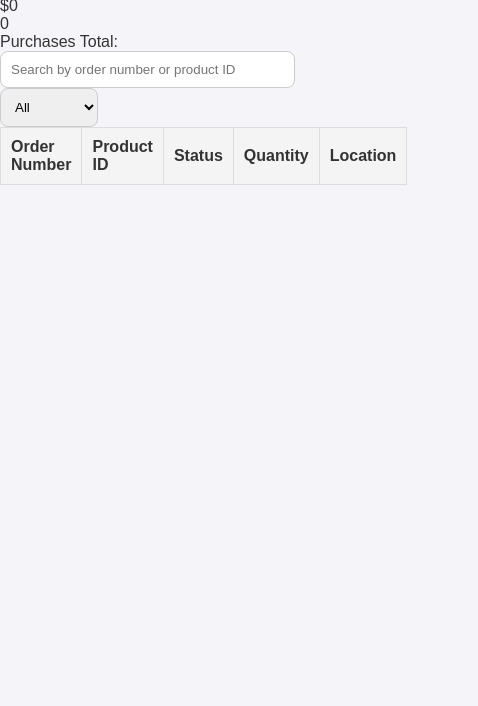
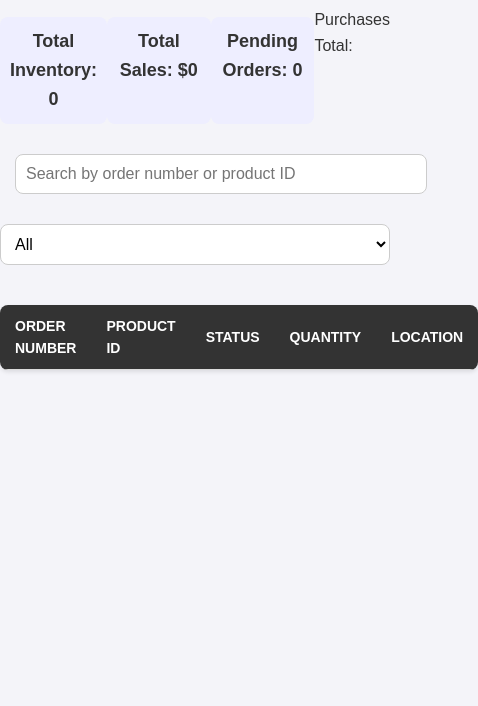
Before and after one commit to niborse/Double-services, a website: page inventory system/dashboard/dashboard 2.html in a window 390 px wide. Shown: the part 138-844 px from the top of the page, 478 px wide, since content can reach past the window. Drawn offline with nearby package versions, Linux system fonts and the light colour scheme.

Commit message:
dashboard 2.css

```diff
--- a/inventory system/dashboard/dashboard 2.css
+++ b/inventory system/dashboard/dashboard 2.css
@@ -5,6 +5,7 @@ body {
     padding: 0;
     background-color: #f4f4f9;
     color: #333;
+    line-height: 1.6;
 }
 
 #dashboard {
@@ -17,65 +18,123 @@ body {
 }
 
 /* Summary Section */
-  #summary {
-    display: flex;
-    justify-content: space-between;
-    margin-bottom: 20px;
+#total-inventory,
+#total-sales,
+#pending-orders {
+    display: inline-block;
+    margin: 10px 15px;
     padding: 10px;
-    background: #eef;
     border-radius: 8px;
+    background-color: #eef;
+    color: #333;
+    font-size: 18px;
+    font-weight: bold;
+    text-align: center;
+}
+header h1 {
+    text-align: center;
+    color: #333;
+    font-size: 2rem;
   }
 
-  .summary-item {
-    font-size: 18px;
-    font-weight: bold;
+  .summary-cards {
+    display: flex;
+    justify-content: space-around;
+    margin-top: 20px;
   }
 
-  /* Search and Filter */
-  #search-filter {
-    display: flex;
-    justify-content: space-between;
-    margin-bottom: 20px;
+
+#total-inventory::before {
+    content: "Total Inventory: ";
 }
 
+#total-sales::before {
+    content: "Total Sales: ";
+}
+
+#pending-orders::before {
+    content: "Pending Orders: ";
+}
+
+/* Search and Filter Section */
 #search-bar {
-    width: 70%;
+    width: 65%;
     padding: 10px;
+    margin: 20px 15px;
     border: 1px solid #ccc;
     border-radius: 8px;
+    font-size: 16px;
 }
 
 #filter-status {
     width: 25%;
     padding: 10px;
+    margin: 20px 0;
     border: 1px solid #ccc;
     border-radius: 8px;
+    font-size: 16px;
+    background-color: #fff;
 }
 
 /* Data Table */
 #data-table {
     width: 100%;
+    margin: 20px auto;
     border-collapse: collapse;
-    margin-bottom: 20px;
+    box-shadow: 0 2px 4px rgba(0, 0, 0, 0.1);
+    background: #fff;
+    border-radius: 8px;
+    overflow: hidden;
 }
 
-  #data-table th, #data-table td {
-    padding: 10px;
-    border: 1px solid #ddd;
-    text-align: left;
+#data-table thead {
+    background-color: #333;
+    color: #fff;
+    text-transform: uppercase;
 }
 
-  #data-table th {
-    background-color: #f4f4f4;
+#data-table th,
+#data-table td {
+    padding: 10px 15px;
+    text-align: left;
+    border-bottom: 1px solid #ddd;
+    font-size: 14px;
 }
 
-  /* Charts */
-  #charts {
-    margin-top: 20px;
+#data-table tbody tr:nth-child(even) {
+    background-color: #f9f9f9;
 }
 
-  canvas {
-    margin: 20px auto;
+#data-table tbody tr:hover {
+    background-color: #eaf4fc;
+    cursor: pointer;
+}
+
+/* Utility Classes */
+.text-center {
+    text-align: center;
+}
+
+.text-right {
+    text-align: right;
+}
+
+/* Responsive Design */
+@media (max-width: 768px) {
+    #search-bar {
+        width: 100%;
+        margin-bottom: 10px;
+    }
+
+    #filter-status {
+        width: 100%;
+    }
+
+    #total-inventory,
+    #total-sales,
+    #pending-orders {
         display: block;
-    max-width: 100%;
+        width: 100%;
+        margin: 10px 0;
     }
+}
```
Lines whose indentation alone changed are shown as unchanged.
